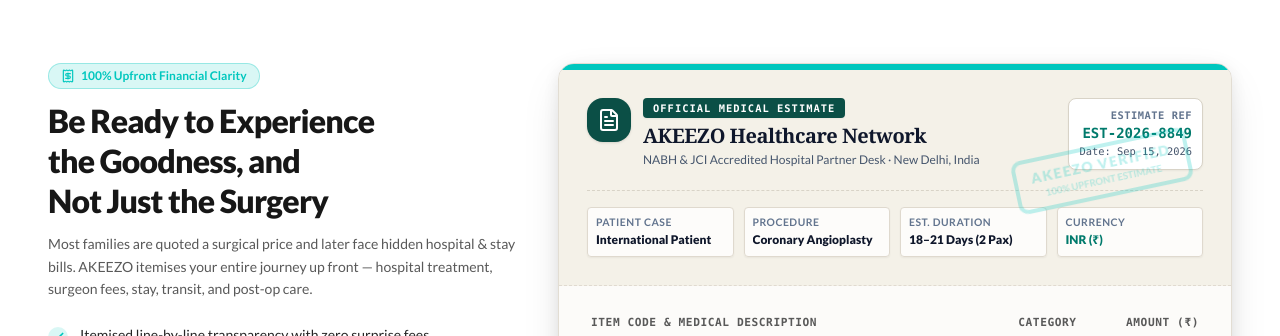
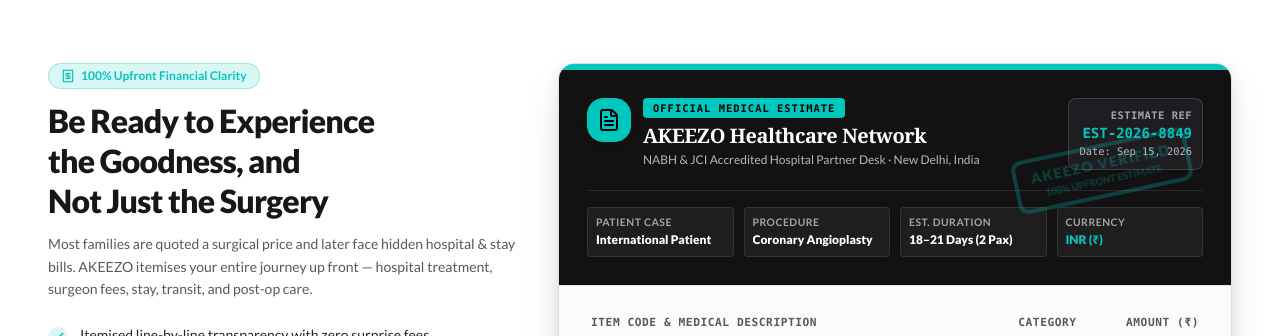
Before and after one commit to MackStroke/akeezo, a React (Vite) app in the folder client/: page / in a window 1280 px wide. Shown: the part 3624-3960 px from the top of the page. Built offline with nearby package versions, Linux system fonts and the light colour scheme; no server answers.

Commit message:
Update paper bill invoice header with Matte Black and Theme Teal Green accents

```diff
--- a/client/src/sections/CostEstimate.jsx
+++ b/client/src/sections/CostEstimate.jsx
@@ -111,54 +111,54 @@
               </div>
             </div>
 
-            {/* Letterhead Header Section */}
-            <div className="p-4 sm:p-7 border-b border-dashed border-[#e0dad0] dark:border-white/10 bg-[#f4f1e8] dark:bg-white/5">
+            {/* Letterhead Header Section - Matte Black & Theme Teal Green */}
+            <div className="p-4 sm:p-7 border-b border-rule bg-[#121212] text-white">
               <div className="flex flex-col sm:flex-row sm:items-start justify-between gap-4">
                 {/* Hospital / Desk Logo & Letterhead */}
                 <div className="flex items-start gap-3">
-                  <div className="flex size-11 shrink-0 items-center justify-center rounded-xl bg-[#0b4f46] text-white shadow-sm border border-[#0b4f46]/30">
-                    <FileText className="size-6 text-white" />
+                  <div className="flex size-11 shrink-0 items-center justify-center rounded-xl bg-[#00c7be] text-black shadow-md border border-[#00c7be]">
+                    <FileText className="size-6 text-black" />
                   </div>
                   <div>
                     <div className="flex items-center gap-2">
-                      <span className="font-mono text-[0.65rem] font-bold text-white uppercase tracking-widest bg-[#0b4f46] px-2.5 py-0.5 rounded shadow-xs">
+                      <span className="font-mono text-[0.65rem] font-black text-black uppercase tracking-widest bg-[#00c7be] px-2.5 py-0.5 rounded shadow-xs">
                         OFFICIAL MEDICAL ESTIMATE
                       </span>
                     </div>
-                    <h3 className="text-lg sm:text-xl font-black text-slate-900 dark:text-white tracking-tight mt-1 font-serif">
+                    <h3 className="text-lg sm:text-xl font-black text-white tracking-tight mt-1 font-serif">
                       AKEEZO Healthcare Network
                     </h3>
-                    <p className="text-[0.75rem] text-slate-600 dark:text-slate-300 font-sans font-medium">
+                    <p className="text-[0.75rem] text-white/70 font-sans font-medium">
                       NABH & JCI Accredited Hospital Partner Desk · New Delhi, India
                     </p>
                   </div>
                 </div>
 
                 {/* Invoice Reference Metadata Box */}
-                <div className="sm:text-right font-mono text-xs bg-white dark:bg-card p-2.5 rounded-md border border-[#d8d3c7] dark:border-white/15 shadow-xs shrink-0">
-                  <div className="text-[0.65rem] font-bold text-slate-500 dark:text-slate-400 uppercase tracking-wider">Estimate Ref</div>
-                  <div className="font-extrabold text-[#007a6c] dark:text-[#00c7be] text-sm">EST-2026-8849</div>
-                  <div className="text-[0.65rem] text-slate-600 dark:text-slate-300 mt-0.5">Date: {new Date().toLocaleDateString('en-US', { month: 'short', day: 'numeric', year: 'numeric' })}</div>
+                <div className="sm:text-right font-mono text-xs bg-[#1e1e22] text-white p-2.5 rounded-md border border-white/15 shadow-sm shrink-0">
+                  <div className="text-[0.65rem] font-bold text-white/60 uppercase tracking-wider">Estimate Ref</div>
+                  <div className="font-extrabold text-[#00c7be] text-sm">EST-2026-8849</div>
+                  <div className="text-[0.65rem] text-white/70 mt-0.5">Date: {new Date().toLocaleDateString('en-US', { month: 'short', day: 'numeric', year: 'numeric' })}</div>
                 </div>
               </div>
 
               {/* Patient & Case Information Grid */}
-              <div className="mt-5 grid grid-cols-2 sm:grid-cols-4 gap-2.5 pt-4 border-t border-dashed border-[#d8d3c7] dark:border-white/10 text-xs font-sans">
-                <div className="rounded bg-white/80 dark:bg-white/5 p-2 border border-[#dfd9ce] dark:border-white/10 shadow-xs">
-                  <span className="text-[0.65rem] font-bold uppercase tracking-wider text-slate-500 dark:text-slate-400 block">Patient Case</span>
-                  <span className="font-extrabold text-slate-900 dark:text-slate-100 block mt-0.5 text-xs truncate">International Patient</span>
+              <div className="mt-5 grid grid-cols-2 sm:grid-cols-4 gap-2.5 pt-4 border-t border-white/10 text-xs font-sans">
+                <div className="rounded bg-white/5 p-2 border border-white/10">
+                  <span className="text-[0.65rem] font-bold uppercase tracking-wider text-white/60 block">Patient Case</span>
+                  <span className="font-extrabold text-white block mt-0.5 text-xs truncate">International Patient</span>
                 </div>
-                <div className="rounded bg-white/80 dark:bg-white/5 p-2 border border-[#dfd9ce] dark:border-white/10 shadow-xs">
-                  <span className="text-[0.65rem] font-bold uppercase tracking-wider text-slate-500 dark:text-slate-400 block">Procedure</span>
-                  <span className="font-extrabold text-slate-900 dark:text-slate-100 block mt-0.5 text-xs truncate">Coronary Angioplasty</span>
+                <div className="rounded bg-white/5 p-2 border border-white/10">
+                  <span className="text-[0.65rem] font-bold uppercase tracking-wider text-white/60 block">Procedure</span>
+                  <span className="font-extrabold text-white block mt-0.5 text-xs truncate">Coronary Angioplasty</span>
                 </div>
-                <div className="rounded bg-white/80 dark:bg-white/5 p-2 border border-[#dfd9ce] dark:border-white/10 shadow-xs">
-                  <span className="text-[0.65rem] font-bold uppercase tracking-wider text-slate-500 dark:text-slate-400 block">Est. Duration</span>
-                  <span className="font-extrabold text-slate-900 dark:text-slate-100 block mt-0.5 text-xs truncate">18–21 Days (2 Pax)</span>
+                <div className="rounded bg-white/5 p-2 border border-white/10">
+                  <span className="text-[0.65rem] font-bold uppercase tracking-wider text-white/60 block">Est. Duration</span>
+                  <span className="font-extrabold text-white block mt-0.5 text-xs truncate">18–21 Days (2 Pax)</span>
                 </div>
-                <div className="rounded bg-white/80 dark:bg-white/5 p-2 border border-[#dfd9ce] dark:border-white/10 shadow-xs">
-                  <span className="text-[0.65rem] font-bold uppercase tracking-wider text-slate-500 dark:text-slate-400 block">Currency</span>
-                  <span className="font-extrabold text-[#007a6c] dark:text-[#00c7be] block mt-0.5 text-xs truncate">{currency.code} ({currency.symbol})</span>
+                <div className="rounded bg-white/5 p-2 border border-white/10">
+                  <span className="text-[0.65rem] font-bold uppercase tracking-wider text-white/60 block">Currency</span>
+                  <span className="font-extrabold text-[#00c7be] block mt-0.5 text-xs truncate">{currency.code} ({currency.symbol})</span>
                 </div>
               </div>
             </div>
```
